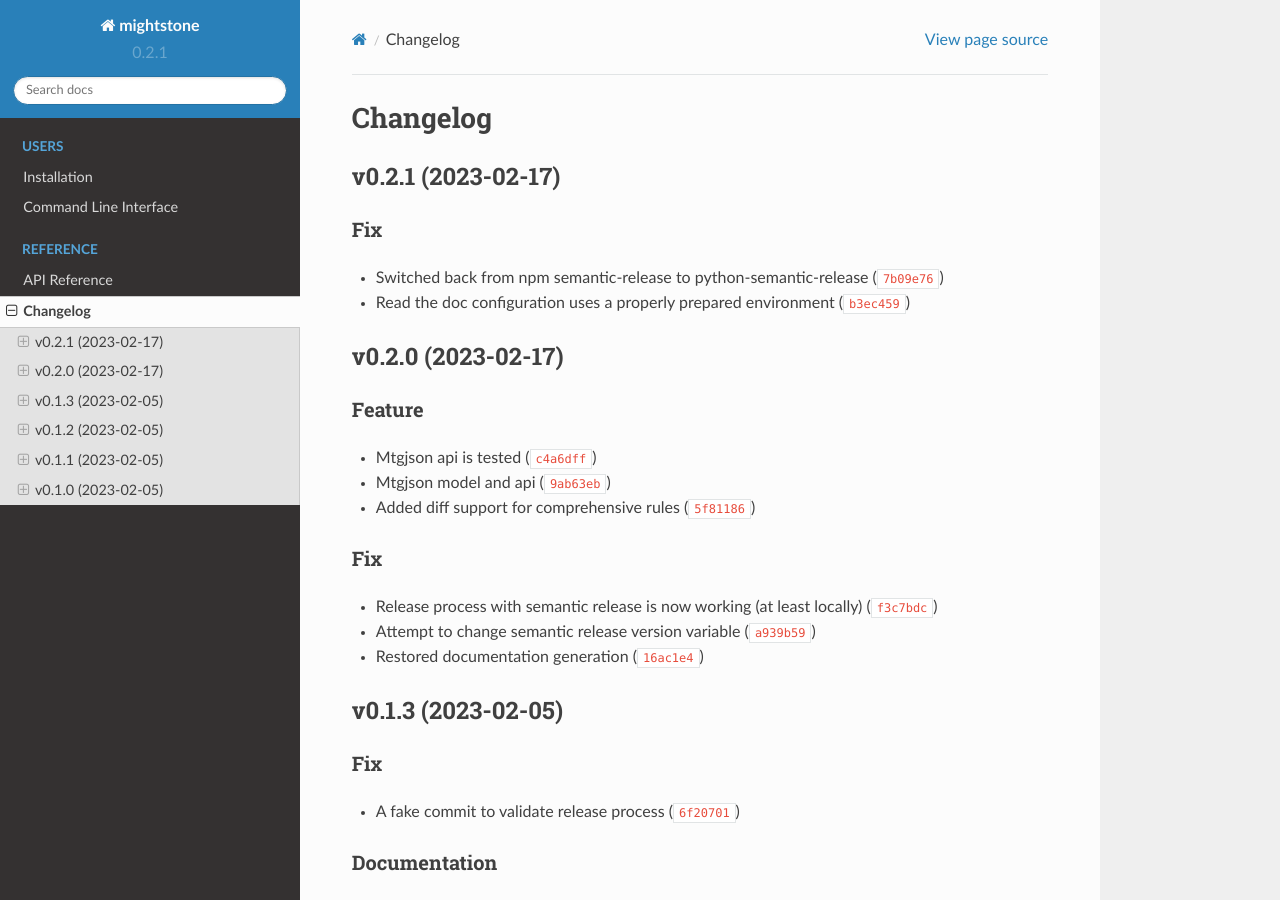
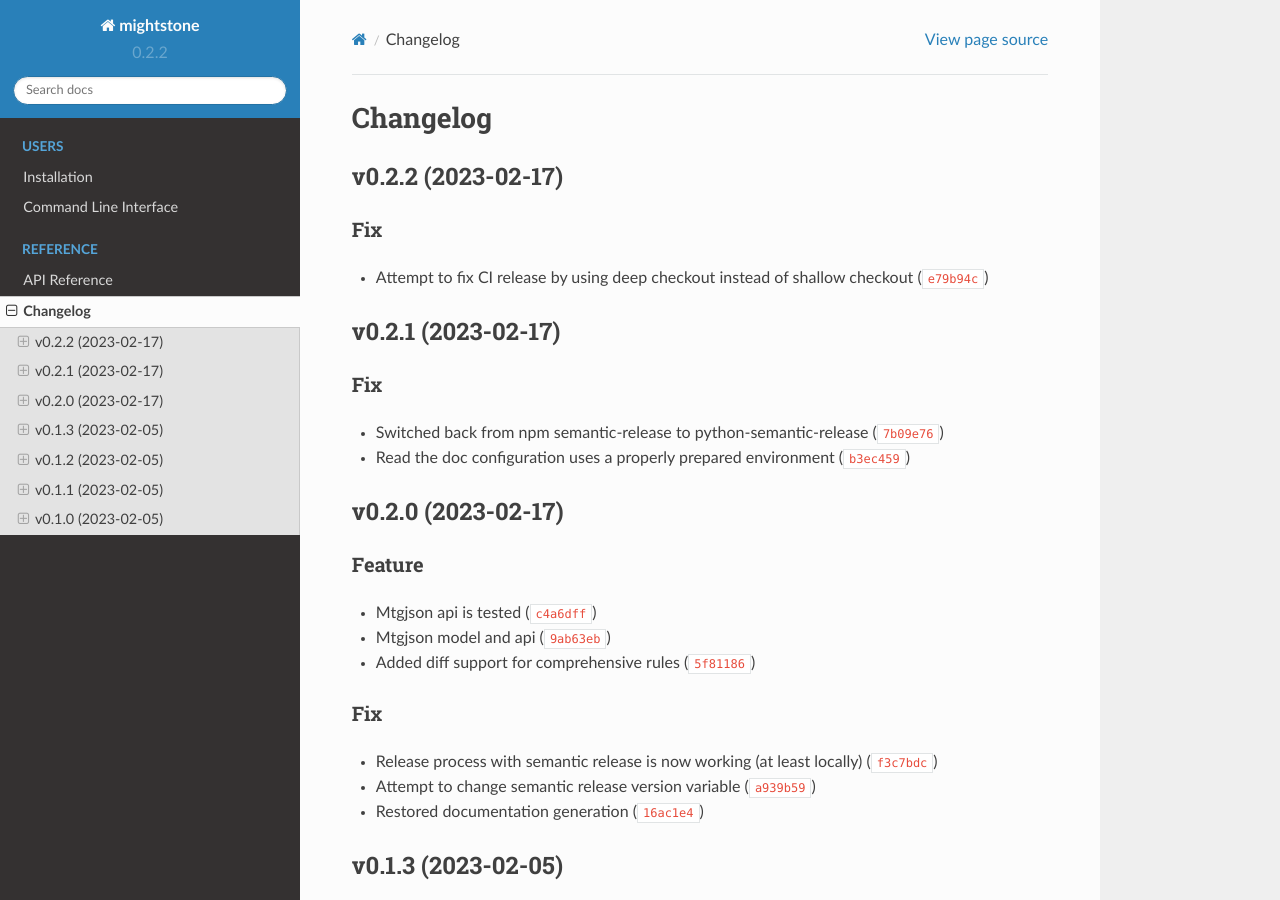
Before and after one commit to Guibod/mightstone, a Sphinx documentation site: the page built from docs/source/reference/changelog.rst, in a window 1280 px wide and 900 px high. Built offline with Sphinx 7.4.7 and the Read the Docs theme 2.0.0, drawn with Linux system fonts in a browser that asks for light colours.

Commit message:
0.2.2
Automatically generated by python-semantic-release

```diff
--- a/CHANGELOG.md
+++ b/CHANGELOG.md
@@ -1,6 +1,10 @@
 # Changelog
 
 <!--next-version-placeholder-->
+
+## v0.2.2 (2023-02-17)
+### Fix
+* Attempt to fix CI release by using deep checkout instead of shallow checkout ([`e79b94c`](https://github.com/Guibod/mightstone/commit/e79b94ca17f1c12be8bff2a43bc2807f1f435336))
 
 ## v0.2.1 (2023-02-17)
 ### Fix
--- a/docs/source/conf.py
+++ b/docs/source/conf.py
@@ -23,7 +23,7 @@ sys.path.insert(0, os.path.dirname(os.path.dirname((os.path.abspath(".")))))
 project = "mightstone"
 copyright = "2022, Guillaume Boddaert"
 author = "Guillaume Boddaert"
-version = "0.2.1"
+version = "0.2.2"
 
 # -- General configuration ---------------------------------------------------
 
--- a/pyproject.toml
+++ b/pyproject.toml
@@ -1,6 +1,6 @@
 [tool.poetry]
 name = "mightstone"
-version = "0.2.1"
+version = "0.2.2"
 description = "A library manage all things Magic The Gathering related in python"
 authors = ["Guillaume Boddaert"]
 # Use identifier from https://spdx.org/licenses/
```
